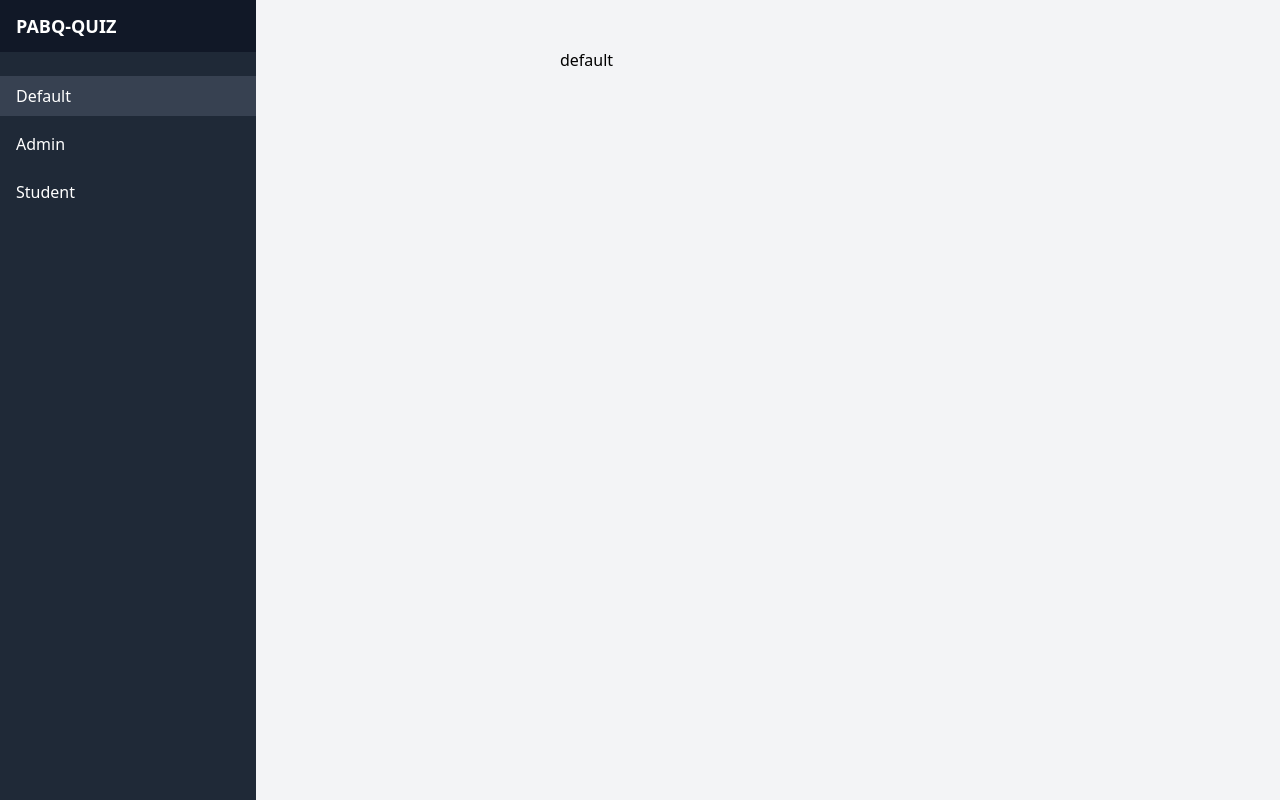
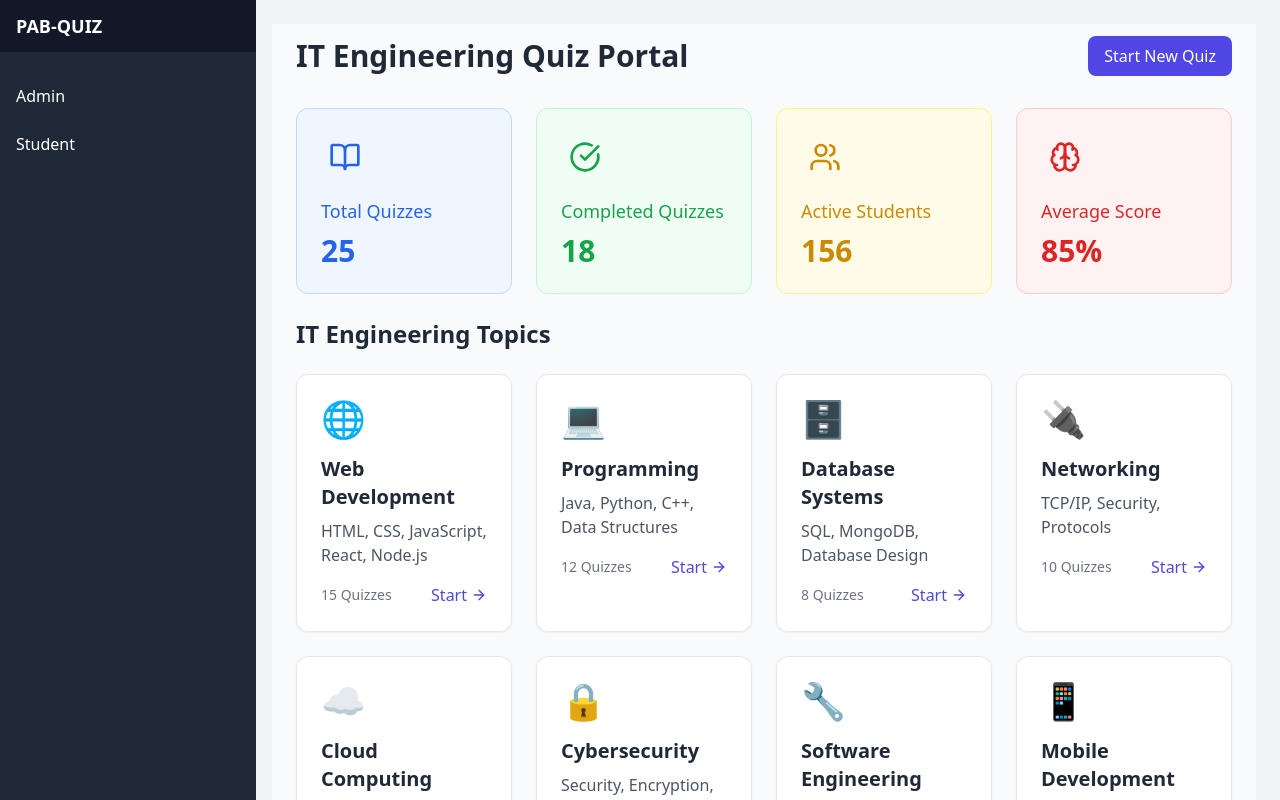
Before and after one commit to yasheshpatel4/PAB-Quiz, a React (Vite) app in the folder Frontend_PABQ/: page / in a window 1280 px wide. Built offline with nearby package versions, Linux system fonts and the light colour scheme.

Commit message:
2nd commit

```diff
--- a/Frontend_PABQ/package.json
+++ b/Frontend_PABQ/package.json
@@ -12,7 +12,7 @@
   "dependencies": {
     "axios": "^1.7.9",
     "bootstrap": "^5.3.3",
-    "lucide-react": "^0.471.0",
+    "lucide-react": "^0.471.2",
     "react": "^18.3.1",
     "react-dom": "^18.3.1",
     "react-router-dom": "^7.1.1"
--- a/Frontend_PABQ/src/Components/MainDashBoard/DefaultQuiz.jsx
+++ b/Frontend_PABQ/src/Components/MainDashBoard/DefaultQuiz.jsx
@@ -1,13 +1,15 @@
-import EnterNavbar from "../NavBar/EnterNavbar"
+import React from 'react'
+import EnterNavbar from "../navbar/EnterNavbar"
+import Demofile from "./Demofile"
 
 function DefaultQuiz() {
-  return (
-      <>
-          <EnterNavbar>
-              <h1>default</h1>
-          </EnterNavbar>
-      </>
-  )
+    return (
+        <EnterNavbar>
+            <div className="h-full">
+                <Demofile />
+            </div>
+        </EnterNavbar>
+    )
 }
 
 export default DefaultQuiz
--- /dev/null
+++ b/Frontend_PABQ/src/Components/MainDashBoard/Demofile.jsx
@@ -0,0 +1,176 @@
+import React from 'react'
+import { BookOpen, CheckCircle, Users, Brain, Clock, ArrowRight } from 'lucide-react'
+
+const colorVariants = {
+  blue: "bg-blue-50 text-blue-600 border-blue-200",
+  green: "bg-green-50 text-green-600 border-green-200",
+  yellow: "bg-yellow-50 text-yellow-600 border-yellow-200",
+  red: "bg-red-50 text-red-600 border-red-200",
+}
+
+function DashboardCard({ title, value, icon, color }) {
+  return (
+    <div className={`p-6 rounded-xl border ${colorVariants[color]} transition-all hover:shadow-lg`}>
+      <div className="flex items-center justify-between mb-4">
+        <div className={`p-2 rounded-lg ${colorVariants[color]}`}>
+          {icon}
+        </div>
+      </div>
+      <h3 className="text-lg font-medium mb-2">{title}</h3>
+      <p className="text-3xl font-bold">{value}</p>
+    </div>
+  )
+}
+
+const Demofile = () => {
+  const dashboardData = [
+    {
+      title: "Total Quizzes",
+      value: "25",
+      color: "blue",
+      icon: <BookOpen size={32} />
+    },
+    {
+      title: "Completed Quizzes",
+      value: "18",
+      color: "green",
+      icon: <CheckCircle size={32} />
+    },
+    {
+      title: "Active Students",
+      value: "156",
+      color: "yellow",
+      icon: <Users size={32} />
+    },
+    {
+      title: "Average Score",
+      value: "85%",
+      color: "red",
+      icon: <Brain size={32} />
+    }
+  ]
+
+  const quizTopics = [
+    {
+      title: "Web Development",
+      description: "HTML, CSS, JavaScript, React, Node.js",
+      totalQuizzes: 15,
+      icon: "🌐"
+    },
+    {
+      title: "Programming",
+      description: "Java, Python, C++, Data Structures",
+      totalQuizzes: 12,
+      icon: "💻"
+    },
+    {
+      title: "Database Systems",
+      description: "SQL, MongoDB, Database Design",
+      totalQuizzes: 8,
+      icon: "🗄"
+    },
+    {
+      title: "Networking",
+      description: "TCP/IP, Security, Protocols",
+      totalQuizzes: 10,
+      icon: "🔌"
+    },
+    {
+      title: "Cloud Computing",
+      description: "AWS, Azure, Docker, Kubernetes",
+      totalQuizzes: 7,
+      icon: "☁"
+    },
+    {
+      title: "Cybersecurity",
+      description: "Security, Encryption, Ethical Hacking",
+      totalQuizzes: 9,
+      icon: "🔒"
+    },
+    {
+      title: "Software Engineering",
+      description: "Design Patterns, Architecture, Testing",
+      totalQuizzes: 11,
+      icon: "🔧"
+    },
+    {
+      title: "Mobile Development",
+      description: "Android, iOS, React Native",
+      totalQuizzes: 6,
+      icon: "📱"
+    }
+  ]
+
+  return (
+    <div className="bg-gray-50 min-h-full">
+      <div className="max-w-7xl mx-auto px-4 py-3 sm:px-6"> {/* Update 1 */}
+        <div className="flex justify-between items-center mb-8">
+          <h1 className="text-3xl font-bold text-gray-800">IT Engineering Quiz Portal</h1>
+          <button className="bg-indigo-600 text-white px-4 py-2 rounded-lg hover:bg-indigo-700 transition-colors">
+            Start New Quiz
+          </button>
+        </div>
+
+        <div className="grid grid-cols-1 sm:grid-cols-2 lg:grid-cols-4 gap-4 sm:gap-6 mb-6"> {/* Update 2 */}
+          {dashboardData.map((card, index) => (
+            <DashboardCard
+              key={index}
+              title={card.title}
+              value={card.value}
+              color={card.color}
+              icon={card.icon}
+            />
+          ))}
+        </div>
+
+        <div className="mb-8">
+          <h2 className="text-2xl font-bold text-gray-800 mb-6">IT Engineering Topics</h2>
+          <div className="grid grid-cols-1 sm:grid-cols-2 lg:grid-cols-4 gap-4 sm:gap-6"> {/* Update 3 */}
+            {quizTopics.map((topic, index) => (
+              <div key={index} className="bg-white rounded-xl shadow-sm border border-gray-200 p-6 hover:shadow-lg transition-all">
+                <div className="text-4xl mb-4">{topic.icon}</div>
+                <h3 className="text-xl font-semibold text-gray-800 mb-2">{topic.title}</h3>
+                <p className="text-gray-600 mb-4">{topic.description}</p>
+                <div className="flex items-center justify-between">
+                  <span className="text-sm text-gray-500">{topic.totalQuizzes} Quizzes</span>
+                  <button className="text-indigo-600 hover:text-indigo-700 flex items-center gap-1">
+                    Start <ArrowRight size={16} />
+                  </button>
+                </div>
+              </div>
+            ))}
+          </div>
+        </div>
+
+        <div className="bg-white rounded-xl shadow-sm border border-gray-200 p-6">
+          <h2 className="text-2xl font-bold text-gray-800 mb-6">Recent Activity</h2>
+          <div className="space-y-4">
+            {[
+              { title: "Web Development Quiz", score: "92%", time: "2 hours ago", topic: "React.js" },
+              { title: "Database Systems Quiz", score: "88%", time: "1 day ago", topic: "SQL" },
+              { title: "Programming Quiz", score: "85%", time: "2 days ago", topic: "Data Structures" }
+            ].map((activity, index) => (
+              <div key={index} className="flex items-center justify-between p-4 bg-gray-50 rounded-lg hover:bg-gray-100 transition-colors">
+                <div className="flex items-center gap-4">
+                  <div className="bg-indigo-100 p-2 rounded-lg">
+                    <Clock className="text-indigo-600" size={20} />
+                  </div>
+                  <div>
+                    <h3 className="font-medium text-gray-800">{activity.title}</h3>
+                    <p className="text-sm text-gray-600">Topic: {activity.topic}</p>
+                  </div>
+                </div>
+                <div className="text-right">
+                  <div className="font-medium text-gray-800">{activity.score}</div>
+                  <div className="text-sm text-gray-500">{activity.time}</div>
+                </div>
+              </div>
+            ))}
+          </div>
+        </div>
+      </div>
+    </div>
+  )
+}
+
+export default Demofile
--- a/Frontend_PABQ/src/Components/NavBar/AdminNavbar.jsx
+++ b/Frontend_PABQ/src/Components/NavBar/AdminNavbar.jsx
@@ -24,7 +24,7 @@ const AdminNavbar = (props) => {
                     } md:translate-x-0 transition-transform duration-300 w-64 z-50`}
             >
                 <div className="flex items-center justify-between px-4 py-3 bg-gray-900 md:block">
-                    <h1 className="text-lg font-bold">PABQ-QUIZ</h1>
+                    <h1 className="text-lg font-bold">PAB-QUIZ</h1>
                     <button
                         className="text-white text-2xl md:hidden"
                         onClick={toggleNavbar}
@@ -53,7 +53,7 @@ const AdminNavbar = (props) => {
             >
                 ☰
             </button>
-            <div className="flex-1 md:ml-60 bg-gray-100 overflow-y-auto p-6">
+            <div className="flex-1 md:ml-32 bg-gray-100 overflow-y-auto p-6">
                 <div>{props.children}</div>
             </div>
         </div>
--- a/Frontend_PABQ/src/Components/NavBar/EnterNavbar.jsx
+++ b/Frontend_PABQ/src/Components/NavBar/EnterNavbar.jsx
@@ -1,7 +1,7 @@
 import { useState } from "react";
 import { Link, useLocation } from "react-router-dom";
 
-const EnterNavbar = (props) => {
+const EnterNavbar = ({ children }) => {
     const [isOpen, setIsOpen] = useState(false);
     const location = useLocation();
 
@@ -10,19 +10,19 @@ const EnterNavbar = (props) => {
     };
 
     const links = [
-        { path: "/", label: "Default" },
-        { path: "/adminlogin", label: "Admin" },
-        { path: "/studentlogin", label: "Student" },
+        { path: "/admin", label: "Admin" },
+        { path: "/student", label: "Student" },
     ];
 
     return (
         <div className="flex h-screen">
             <div
-                className={`fixed inset-y-0 left-0 bg-gray-800 text-white transform ${isOpen ? "translate-x-0" : "-translate-x-full"
-                    } md:translate-x-0 transition-transform duration-300 w-64 z-50`}
+                className={`fixed inset-y-0 left-0 bg-gray-800 text-white transform ${
+                    isOpen ? "translate-x-0" : "-translate-x-full"
+                } md:translate-x-0 transition-transform duration-300 w-64 z-50`}
             >
                 <div className="flex items-center justify-between px-4 py-3 bg-gray-900 md:block">
-                    <h1 className="text-lg font-bold">PABQ-QUIZ</h1>
+                    <h1 className="text-lg font-bold">PAB-QUIZ</h1>
                     <button
                         className="text-white text-2xl md:hidden"
                         onClick={toggleNavbar}
@@ -35,10 +35,11 @@ const EnterNavbar = (props) => {
                         <Link
                             key={link.path}
                             to={link.path}
-                            className={`block px-4 py-2 transition ${location.pathname === link.path
+                            className={`block px-4 py-2 transition ${
+                                location.pathname === link.path
                                     ? "bg-gray-700 text-white"
                                     : "hover:bg-gray-700 hover:text-white"
-                                }`}
+                            }`}
                         >
                             {link.label}
                         </Link>
@@ -51,8 +52,8 @@ const EnterNavbar = (props) => {
             >
                 ☰
             </button>
-            <div className="flex-1 md:ml-64 bg-gray-100 overflow-y-auto">
-                <div className="p-6">{props.children}</div>
+            <div className="flex-1 md:ml-2 w-full">
+                {children}
             </div>
         </div>
     );
--- a/Frontend_PABQ/src/Components/NavBar/StudentNavbar.jsx
+++ b/Frontend_PABQ/src/Components/NavBar/StudentNavbar.jsx
@@ -22,7 +22,7 @@ const StudentNavbar = (props) => {
                     } md:translate-x-0 transition-transform duration-300 w-64 z-50`}
             >
                 <div className="flex items-center justify-between px-4 py-3 bg-gray-900 md:block">
-                    <h1 className="text-lg font-bold">PABQ-QUIZ</h1>
+                    <h1 className="text-lg font-bold">PAB-QUIZ</h1>
                     <button
                         className="text-white text-2xl md:hidden"
                         onClick={toggleNavbar}
@@ -51,7 +51,7 @@ const StudentNavbar = (props) => {
             >
                 ☰
             </button>
-            <div className="flex-1 md:ml-64 bg-gray-100 overflow-y-auto">
+            <div className="flex-1 md:ml-60 bg-gray-100 overflow-y-auto">
                 <div className="p-6">{props.children}</div>
             </div>
         </div>
--- a/Frontend_PABQ/tailwind.config.js
+++ b/Frontend_PABQ/tailwind.config.js
@@ -1,8 +1,7 @@
 /** @type {import('tailwindcss').Config} */
-export default {
+module.exports = {
   content: [
-    "index.html",
-    "./src/**/*.{js,ts,jsx,tsx}",
+    "./src/**/*.{js,jsx,ts,tsx}",
   ],
   theme: {
     extend: {},
```
Also changed, not shown: Frontend_PABQ/src/App.css (deleted), 2 other files (tests, documents, lock files or other folders).
